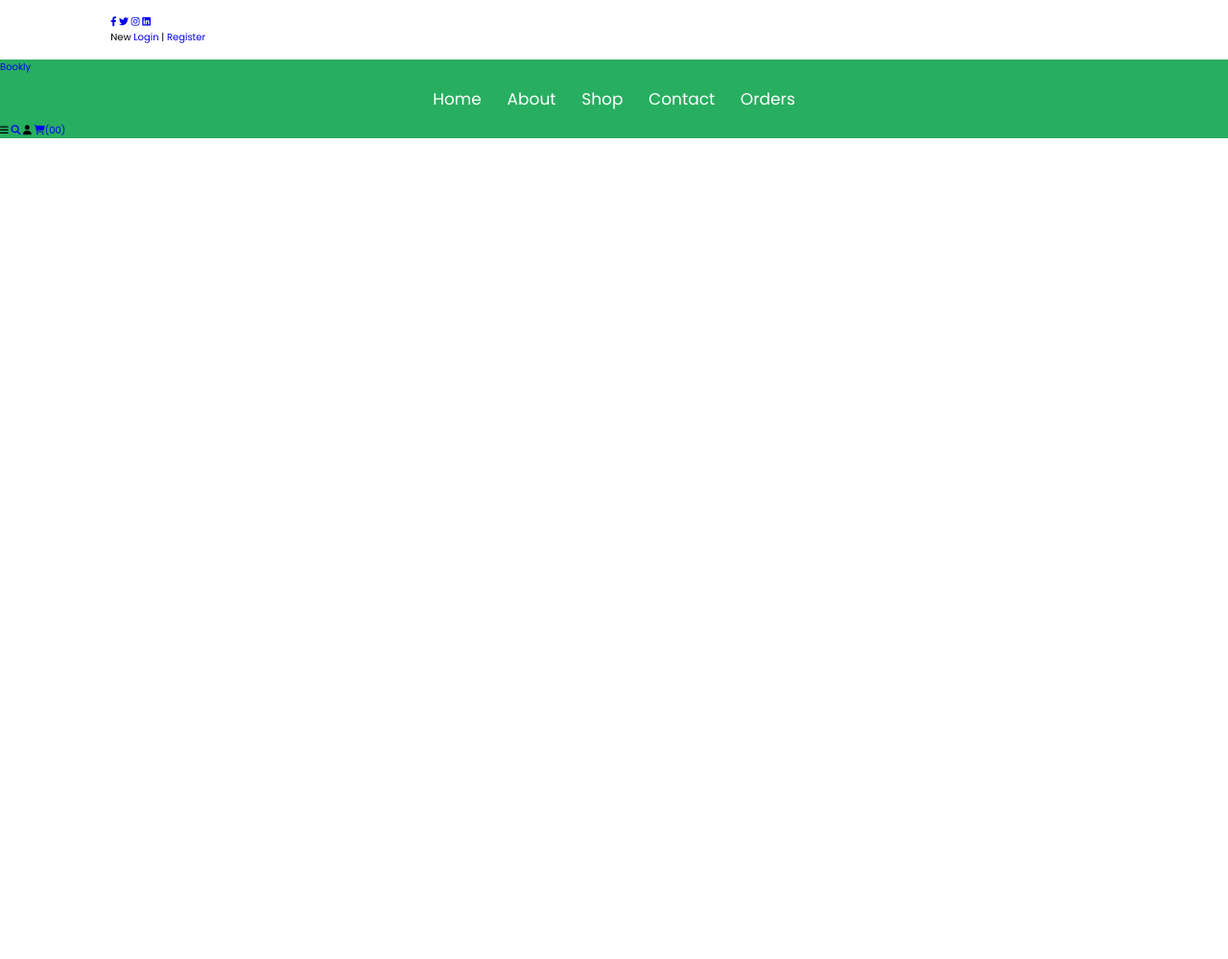
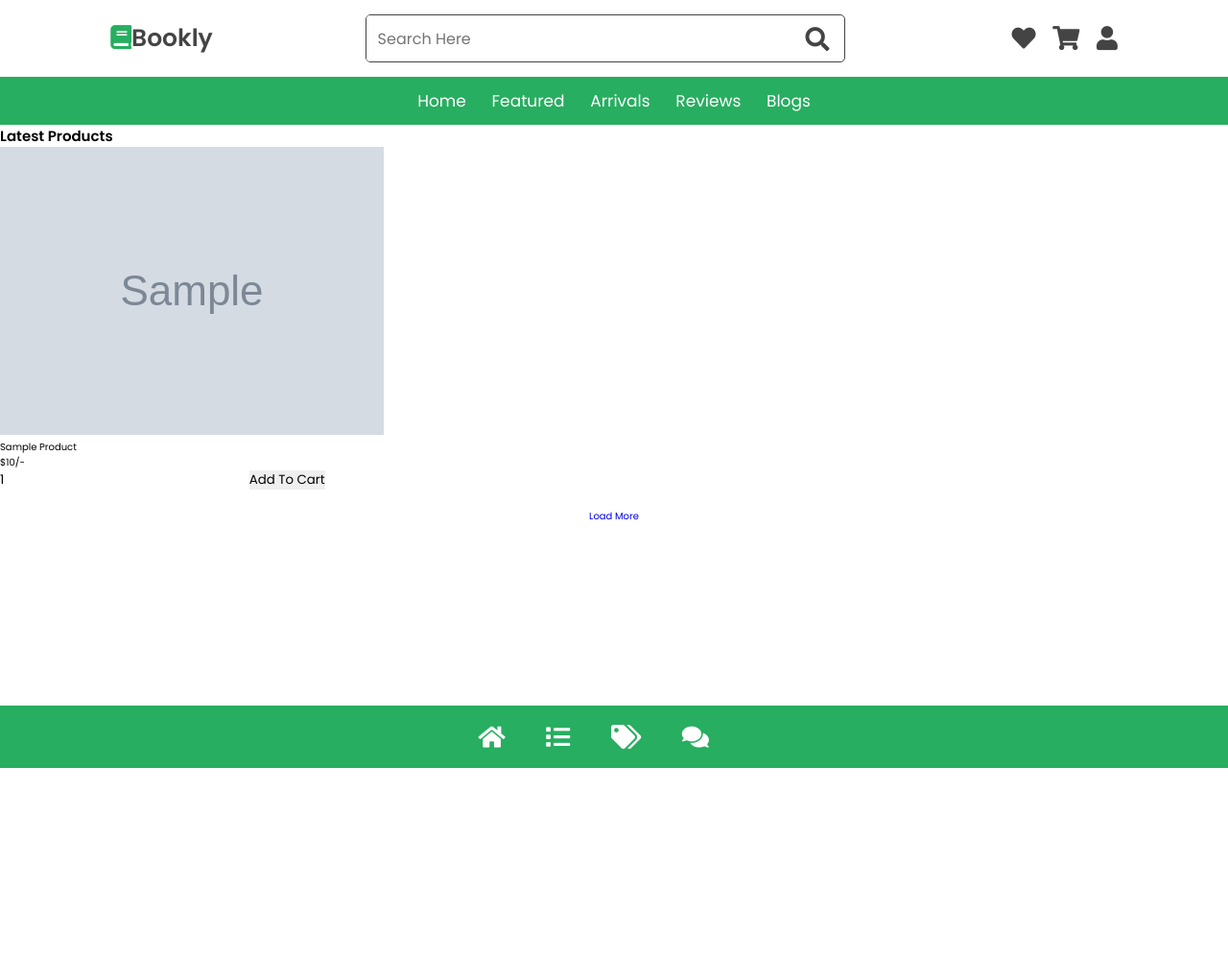
Before and after one commit to Harry2004harish/onlinebook, a PHP site: page /home.php in a window 1280 px wide. Shown: the top 999 px of the page at 96% size. Run offline with PHP 8.4, Linux system fonts and the light colour scheme; the visitor is signed in with stand-in values (Sample User, id 1); tables that the repository leaves empty or names only in its code hold one stand-in row (values such as "Sample post"); grey boxes marked "Sample" are stand-in pictures; some libraries are stand-ins or nearby versions.

Commit message:
home.php updated

```diff
--- a/home.php
+++ b/home.php
@@ -1,20 +1,130 @@
+<?php
+
+include 'config.php';
+
+session_start();
+
+$user_id = $_SESSION['user_id'];
+
+if(!isset($user_id)){
+   header('location:login.php');
+}
+
+if(isset($_POST['add_to_cart'])){
+
+   $product_name = $_POST['product_name'];
+   $product_price = $_POST['product_price'];
+   $product_image = $_POST['product_image'];
+   $product_quantity = $_POST['product_quantity'];
+
+   $check_cart_numbers = mysqli_query($conn, "SELECT * FROM `cart` WHERE name = '$product_name' AND user_id = '$user_id'") or die('query failed');
+
+   if(mysqli_num_rows($check_cart_numbers) > 0){
+      $message[] = 'already added to cart!';
+   }else{
+      mysqli_query($conn, "INSERT INTO `cart`(user_id, name, price, quantity, image) VALUES('$user_id', '$product_name', '$product_price', '$product_quantity', '$product_image')") or die('query failed');
+      $message[] = 'product added to cart!';
+   }
+
+}
+
+?>
 <!DOCTYPE html>
-<html lang="eng">
-<meta charset="UTF-8">
-<meta http-equiv="X-UA_Compatible" content="IE-edge">
-<meta name="viewpoint" content="width+device-width, initial-scale=1.0">
-<link rel="Stylesheet" href="https://cdnjs.cloudflare.com/ajax/libs/font-awesome/6.1.1/css/all.min.css">
-<link rel="Stylesheet" href="./css/style.css">
+<html lang="en">
+
+<head>
+    <meta charset="UTF-8">
+    <meta http-equiv="X-UA-Compatible" content="IE=edge">
+    <meta name="viewport" content="width=device-width, initial-scale=1.0">
+    <title>Document</title>
+
+    <!--Font awesome cdn link  -->
+    <link rel="stylesheet" href="https://cdnjs.cloudflare.com/ajax/libs/font-awesome/5.15.4/css/all.min.css">
+
+    <!-- CSS Linked -->
+    <link rel="stylesheet" href="css/style.css">
 </head>
 
 <body>
-    <?php include 'header.php'; ?>
+    <!-- Header section starts -->
+    <header class="header">
+        <div class="header-1">
+            <a href="#" class="logo"><i class=" fas fa-book"></i>bookly</a>
+            <form action="" class="search-form">
+                <input type="search" name="" placeholder="Search Here" id="search-box">
+                <label for="search-box" class="fas fa-search"></label>
+            </form>
+
+            <div class="icons">
+                <div id="search-btn" class="fas fa-search"></div>
+                <a href="#" class="fas fa-heart"></a>
+                <a href="#" class="fas fa-shopping-cart"></a>
+                <div id="login-btn" class="fas fa-user"></div>
+            </div>
+        </div>
+
+        <!-- navi -->
+        <div class="header-2">
+            <nav class="navbar">
+                <a href="#home">Home</a>
+                <a href="#featured">Featured</a>
+                <a href="#arrivals">Arrivals</a>
+                <a href="#reviews">Reviews</a>
+                <a href="#blogs">blogs</a>
+            </nav>
+
+        </div>
+    </header>
+
+    <!-- header section ends -->
+    <section class="products">
+
+        <h1 class="title">latest products</h1>
+
+        <div class="box-container">
+
+            <?php
+         $select_products = mysqli_query($conn, "SELECT * FROM `products` LIMIT 6") or die('query failed');
+         if(mysqli_num_rows($select_products) > 0){
+            while($fetch_products = mysqli_fetch_assoc($select_products)){
+      ?>
+            <form action="" method="post" class="box">
+                <img class="image" src="uploaded_img/<?php echo $fetch_products['image']; ?>" alt="">
+                <div class="name"><?php echo $fetch_products['name']; ?></div>
+                <div class="price">$<?php echo $fetch_products['price']; ?>/-</div>
+                <input type="number" min="1" name="product_quantity" value="1" class="qty">
+                <input type="hidden" name="product_name" value="<?php echo $fetch_products['name']; ?>">
+                <input type="hidden" name="product_price" value="<?php echo $fetch_products['price']; ?>">
+                <input type="hidden" name="product_image" value="<?php echo $fetch_products['image']; ?>">
+                <input type="submit" value="add to cart" name="add_to_cart" class="btn">
+            </form>
+            <?php
+         }
+      }else{
+         echo '<p class="empty">no products added yet!</p>';
+      }
+      ?>
+        </div>
+
+        <div class="load-more" style="margin-top: 2rem; text-align:center">
+            <a href="shop.php" class="option-btn">load more</a>
+        </div>
+
+    </section>
 
 
+    <!-- bottom navbar -->
 
+    <nav class="bottom-navbar">
+        <a href="#home" class="fas fa-home"></a>
+        <a href="#featured" class="fas fa-list"></a>
+        <a href="#arrivals" class="fas fa-tags"></a>
+        <a href="#reviews" class="fas fa-comments"></a>
+        <a href="#blogs" class="fas fa-blogs"></a>
+    </nav>
 
-    <!-- custom js file link -->
-    <script src="./js/script.js"></script>
+    <!-- JS file linked -->
+    <script src="js/script.js"></script>
 </body>
 
 </html>
--- a/register.php
+++ b/register.php
@@ -72,7 +72,7 @@ if(isset($message)){
             <input type="password" name="cpassword" placeholder="confirm your password" required class="box">
             <select name="user_type" class="box">
                 <option value="user">user</option>
-                <option value="admin">admin</option>
+                <!-- <option value="admin">admin</option> -->
             </select>
             <input type="submit" name="submit" value="register now" class="btn">
             <p>already have an account? <a href="login.php">login now</a></p>
```
Also changed, not shown: js/admin_script.js (added, +22 -0 lines).
